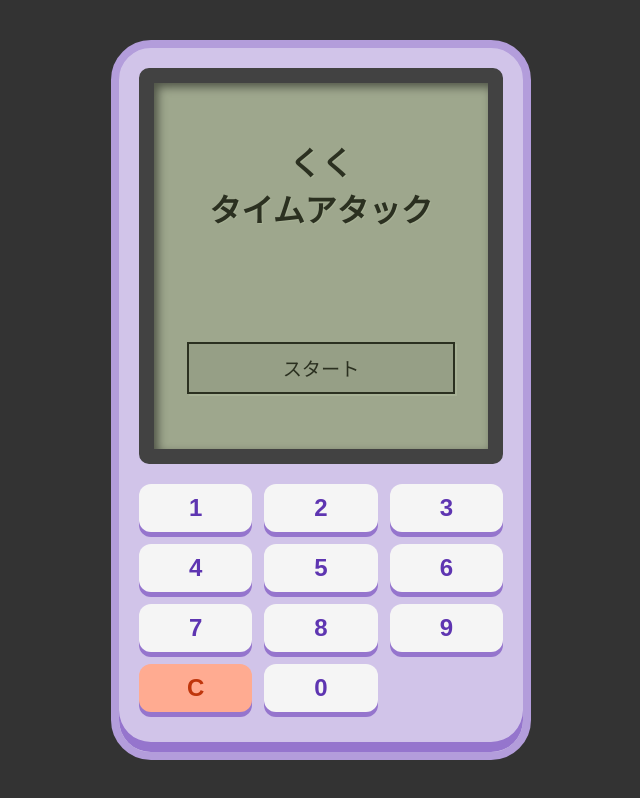
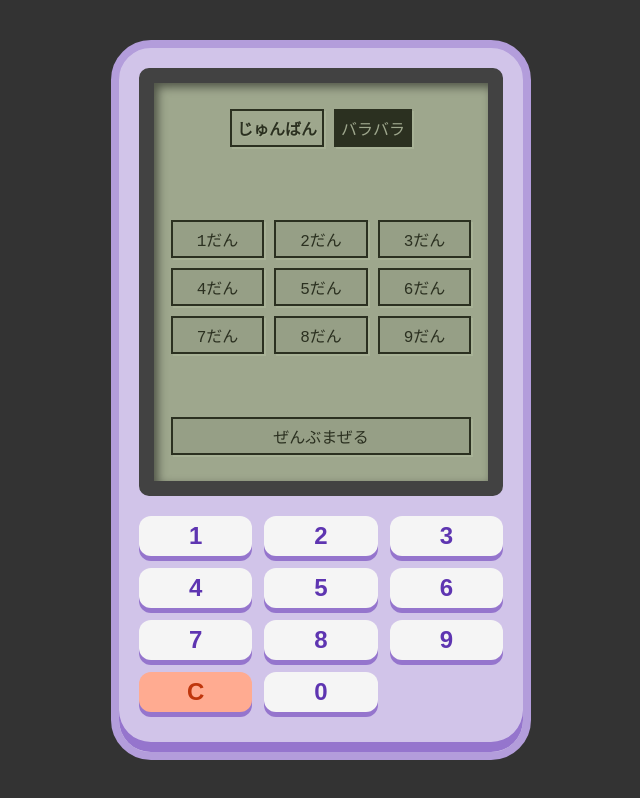
Before and after one commit to calbert1209/kuku, a Preact app: page / in a window 1280 px wide. Shown: the whole page, without its empty margins (319-959 px from the left). Built offline with nearby package versions, Linux system fonts and the light colour scheme; a web font is replaced by a local one.

Commit message:
adjust UI layout

```diff
--- a/src/app.tsx
+++ b/src/app.tsx
@@ -2,7 +2,7 @@ import { useState, useEffect, useRef } from 'preact/hooks';
 import { type Problem, generateKuku, shuffleProblems, getDanProblems } from './logic/kuku';
 import './index.css';
 
-type GameState = 'IDLE' | 'SELECT_MODE' | 'PLAYING' | 'RESULT' | 'REVIEW';
+type GameState = 'SELECT_MODE' | 'PLAYING' | 'RESULT' | 'REVIEW';
 type PlayMode = 'SHUFFLE' | 'SEQUENTIAL';
 
 interface ReviewProblem extends Problem {
@@ -12,7 +12,7 @@ interface ReviewProblem extends Problem {
 const GAME_DURATION = 60;
 
 export function App() {
-  const [gameState, setGameState] = useState<GameState>('IDLE');
+  const [gameState, setGameState] = useState<GameState>('SELECT_MODE');
   const [playMode, setPlayMode] = useState<PlayMode>('SHUFFLE');
   const [problems, setProblems] = useState<Problem[]>([]);
   const [currentIndex, setCurrentIndex] = useState(0);
@@ -202,30 +202,14 @@ export function App() {
         } else if (e.key === 'Backspace' || e.key === 'Escape') {
           handleClear();
         }
-      } else if (gameState === 'IDLE') {
-        if (e.key === 'Enter' || e.key === ' ') {
-          setGameState('SELECT_MODE');
-        }
       }
     };
     window.addEventListener('keydown', handleKeyDown);
     return () => window.removeEventListener('keydown', handleKeyDown);
   }, [gameState, currentInput, currentProblem]);
 
-  const renderIdle = () => (
-    <div className="screen">
-      <div className="display-text" style={{ fontSize: '2rem', textAlign: 'center' }}>
-        くく<br/>タイムアタック
-      </div>
-      <button className="lcd-button" onClick={() => setGameState('SELECT_MODE')} style={{ width: '80%' }}>
-        スタート
-      </button>
-    </div>
-  );
-
   const renderSelectMode = () => (
     <div className="screen">
-      <div className="display-text" style={{ fontSize: '1.2rem' }}>えらんでね</div>
 
       <div className="mode-toggle">
         <button
@@ -258,14 +242,6 @@ export function App() {
 
       <button className="lcd-button lcd-button-small" onClick={() => startGame()} style={{ width: '90%' }}>
         ぜんぶまぜる
-      </button>
-
-      <button
-        className="display-text"
-        style={{ fontSize: '0.8rem', background: 'none', border: 'none', cursor: 'pointer' }}
-        onClick={() => setGameState('IDLE')}
-      >
-        [ もどる ]
       </button>
     </div>
   );
@@ -358,7 +334,6 @@ export function App() {
 
   return (
     <div className="device-container">
-      {gameState === 'IDLE' && renderIdle()}
       {gameState === 'SELECT_MODE' && renderSelectMode()}
       {gameState === 'PLAYING' && renderPlaying()}
       {gameState === 'RESULT' && renderResult()}
--- a/src/index.css
+++ b/src/index.css
@@ -25,6 +25,7 @@ body {
   justify-content: center;
   align-items: center;
   min-height: 100vh;
+  min-height: 100svh;
   overflow: hidden; /* Prevent scrolling on mobile */
 }
 
@@ -38,6 +39,7 @@ body {
   width: 100%;
   max-width: 420px; /* Mimics handheld width on desktop */
   height: 100vh;
+  height: 100svh;
   margin: 0 auto;
   display: flex;
   flex-direction: column;
@@ -109,7 +111,7 @@ body {
   background-color: var(--btn-color);
   border: none;
   border-radius: 12px;
-  padding: 10px 0;
+  padding: 6px 0;
   font-size: 1.5rem;
   font-weight: bold;
   color: var(--btn-text);
```
